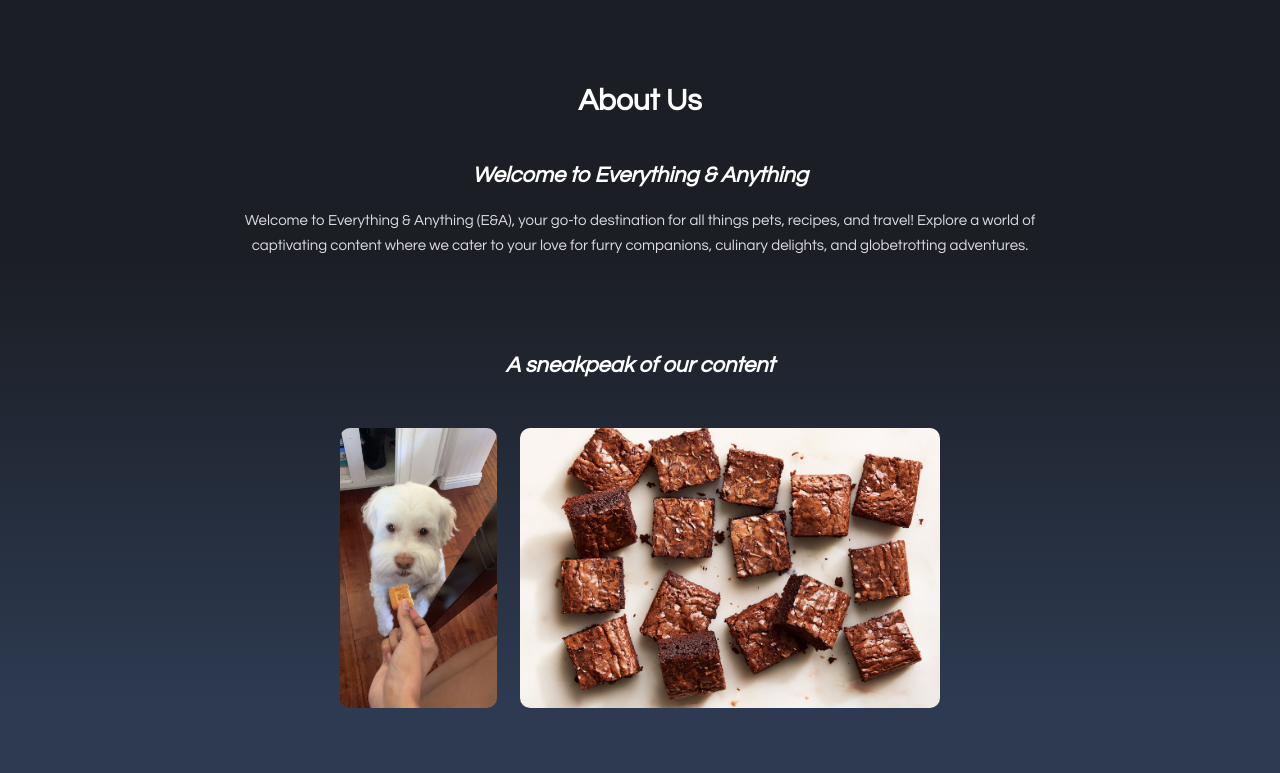
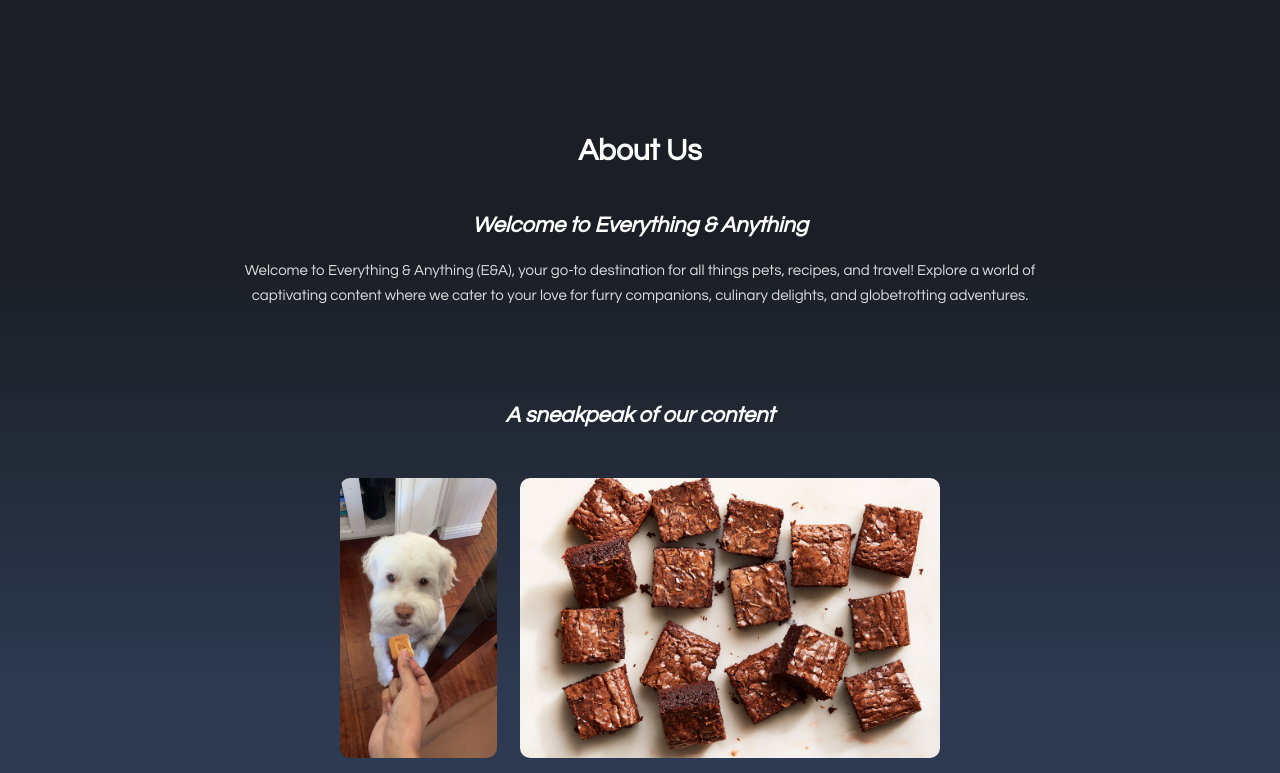
Before and after one commit to anhdao99/ccp_tablet_w24, a plain HTML site: page index.html in a window 1280 px wide. Shown: the top 773 px of the page. Drawn offline with Linux system fonts and the light colour scheme.

Commit message:
Add files via upload

```diff
--- a/css/style.css
+++ b/css/style.css
@@ -1,10 +1,4 @@
     .skip{
-        /* position: absolute;
-        left: -10000px;
-        top: auto;
-        width: 1px;
-        height: 1px;
-        overflow: hidden; */
         position: absolute;
         left: -9999px;
         z-index: 999;
@@ -15,12 +9,6 @@
     }
 
     .skip:focus{
-        /* position: static;
-        width: auto;
-        height: auto;
-        color: white;
-        font-weight: bold;
-        border: 3px solid #6feac7; */
         left: 50%;
         font-weight: bold;
         transform: translateX(-50%);
@@ -93,7 +81,7 @@
         font-weight: bold;
         font-family: "Century Gothic", Arial, Helvetica, sans-serif;
         text-align: center;
-        padding: 50px 0px 50px 0px;
+        padding: 100px 0px 50px 0px;
     }
 
     h2{
@@ -199,7 +187,7 @@
         transition: 0.15s;
     }
 
-    @media (min-width:725px){
+    @media (min-width:520px){
         img{
             padding: 5px;
             margin: 20px 0px 20px 0px;
```
